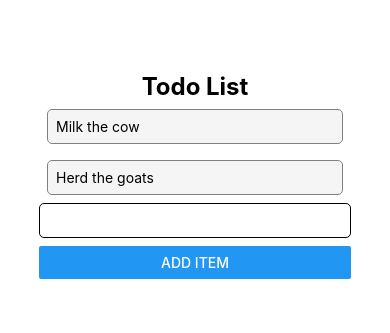
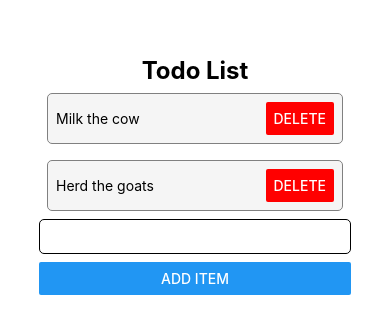
Before and after one commit to einnor/rn-todoey, a React Native app: screen / in a window 390 px wide. Shown: the part 217-550 px from the top of the page. Built offline with nearby package versions, Linux system fonts and the light colour scheme.

Commit message:
Delete an item

```diff
--- a/components/Todo.js
+++ b/components/Todo.js
@@ -1,10 +1,11 @@
 import React from 'react';
-import { View, Text, StyleSheet } from 'react-native';
+import { View, Text, Button, StyleSheet } from 'react-native';
 
-const Todo = ({ item }) => {
+const Todo = ({ item, onDelete }) => {
   return (
     <View style={[styles.item, styles.align]}>
       <Text>{item}</Text>
+      <Button title="Delete" color="red" onPress={() => onDelete(item)} />
     </View>
   )
 };
--- a/components/TodoList.js
+++ b/components/TodoList.js
@@ -18,12 +18,17 @@ const TodoList = () => {
     setList([...list, text]);
     setText('');
   };
+
+  const onDeleteItem = (itemToDelete) => {
+    const updatedList = list.filter((item => item !== itemToDelete));
+    setList(updatedList);
+  };
   return (
     <View style={styles.container}>
       <Text style={[styles.align, styles.font]}>Todo List</Text>
       <ScrollView>
         {list.map((item, index) => (
-          <Todo key={index} item={item} />
+          <Todo key={index} item={item} onDelete={onDeleteItem} />
         ))}
       </ScrollView>
       <View>
```
